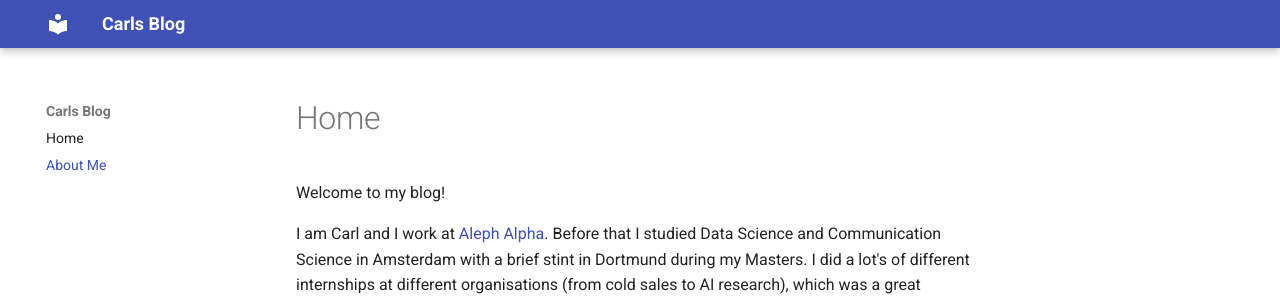
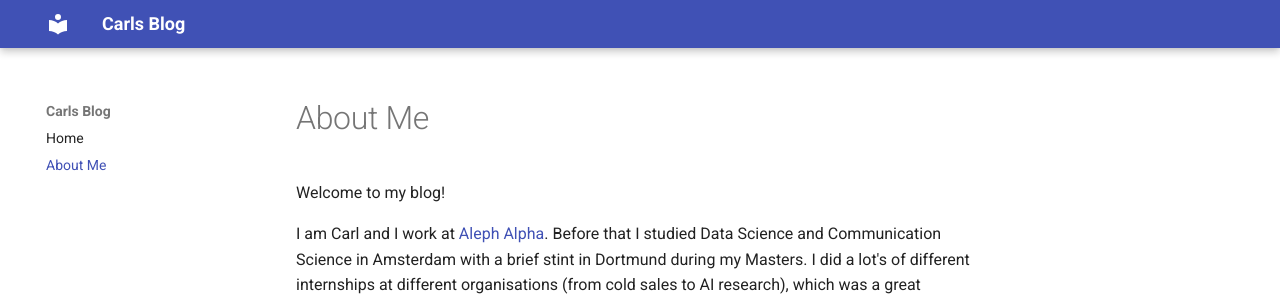
Before and after one commit to capsenz/capsenz.github.io, an MkDocs documentation site: the page built from docs/about_me.md, in a window 1280 px wide. Shown: the top 296 px of the page. Built offline with MkDocs 1.6.1 and Material for MkDocs 9.7.7, drawn with Linux system fonts in a browser that asks for light colours.

Commit message:
Update header

```diff
--- a/docs/about_me.md
+++ b/docs/about_me.md
@@ -1,4 +1,4 @@
-# Home
+# About Me
 
 Welcome to my blog!
 
```
